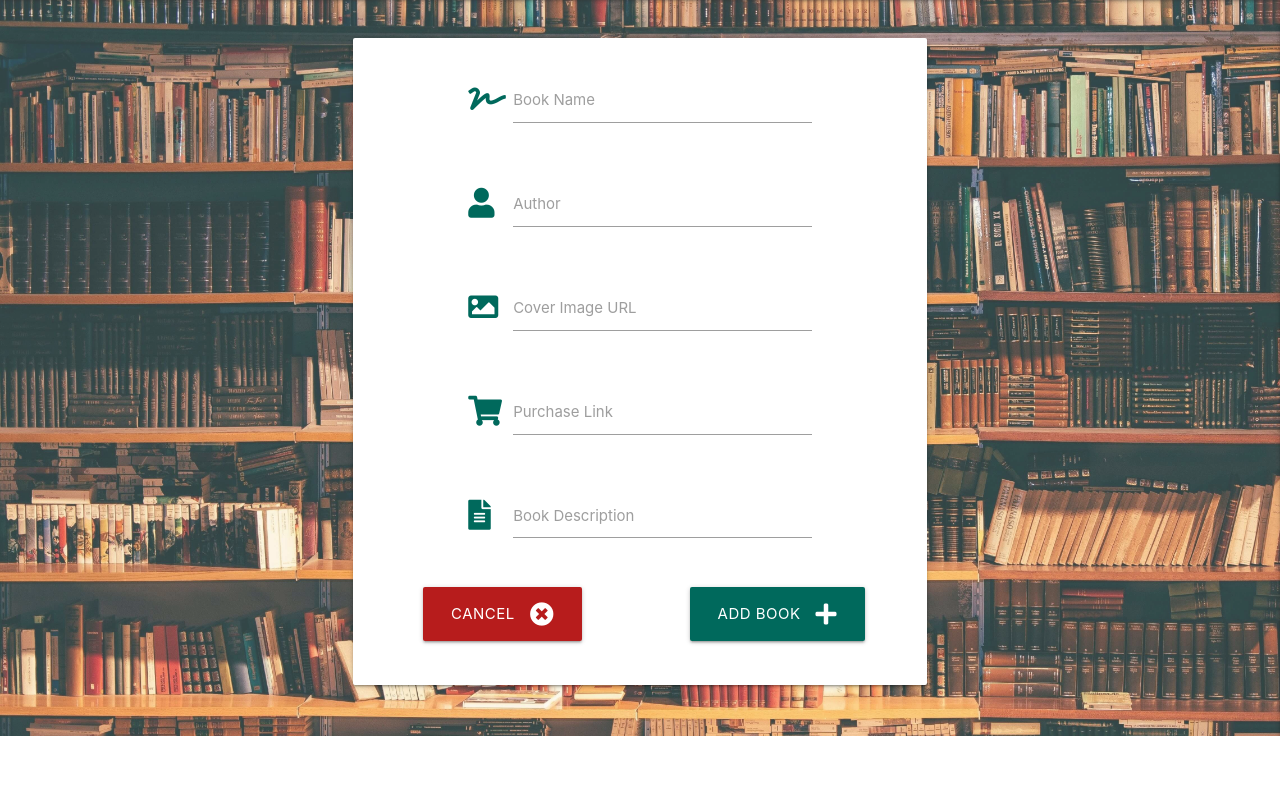
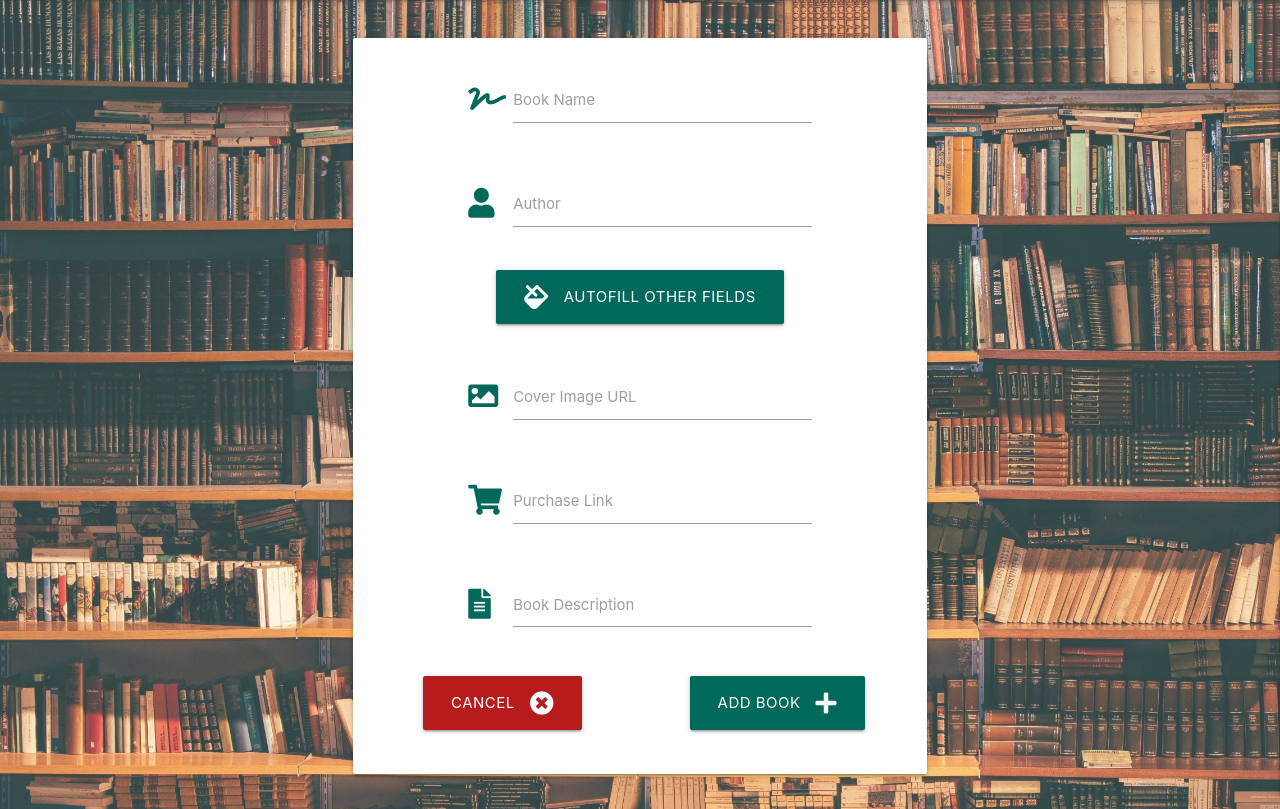
Before and after one commit to RobKnowles248/book-club, a Flask app: page /add_book in a window 1280 px wide. Shown: the part 64-873 px from the top of the page. Before the commit the page ends 800 px from the top, so only its background shows below. Run offline with Flask 2, Linux system fonts and the light colour scheme; some libraries are stand-ins or nearby versions.

Commit message:
Add autofill data functionality to add_book and edit_book pages

```diff
--- /dev/null
+++ b/static/js/autofill-fields.js
@@ -0,0 +1,49 @@
+$(document).ready(function(){
+
+    $("#autofill-fields").click(function() {
+
+        // Reset the autofill warning text
+        $("#autofill-warning").text("");
+
+        // Get the book's name and author from the form
+        let bookName = $("#book_name").val();
+        let author = $("#author").val();
+
+        // Check if the book's name and author are filled in
+        if (bookName == "" || author == "") {
+
+            $("#autofill-warning").text("You must fill in the book name and author first!");
+
+        } else {
+
+            // Query the google books API for the data
+            $.get("https://www.googleapis.com/books/v1/volumes?q=intitle:" + bookName + "+inauthor:" + author, function(response) {
+
+                // Warn the user if there is no data for the book they input
+                if (!response["items"]) {
+
+                    $("#autofill-warning").text("No data found! Check the book name and author are correct!");
+
+                } else {
+
+                    // Store the data for the first book from the response in a variable
+                    let book = response["items"][0]["volumeInfo"];
+                    console.log(book);
+
+                    // Set the imgURL and description
+                    let imgURL = book["imageLinks"]["thumbnail"];
+                    let description = book["description"];
+
+                    // Fill the imgURL and description fields in the form
+                    $("#img_url").val(imgURL);
+                    $("#description").val(description);
+
+                }
+
+            });
+
+        }
+
+    })
+
+});
--- a/templates/add_book.html
+++ b/templates/add_book.html
@@ -17,6 +17,13 @@
                         <i class="fas fa-user prefix teal-text text-darken-3"></i>
                         <input id="author" name="author" type="text" class="validate" required>
                         <label for="author">Author</label>
+                    </div>
+                </div>
+                <!-- Autofill Fields Button -->
+                <div class="row">
+                    <div class="col s12 center-align">
+                        <button class="teal darken-3 btn-large" id="autofill-fields"> <i class="fas fa-fill left"></i> Autofill other fields</button>
+                        <p class="red-text text-darken-4" id="autofill-warning"></p>
                     </div>
                 </div>
                 <!-- Cover Image URL -->
@@ -61,3 +68,6 @@
         </form>
     </div>
 {% endblock %}
+{% block scripts %}
+<script src="{{ url_for('static', filename='js/autofill-fields.js') }}"></script>
+{% endblock %}
```
Also changed, not shown: templates/edit_book.html (+10 -0 lines).
